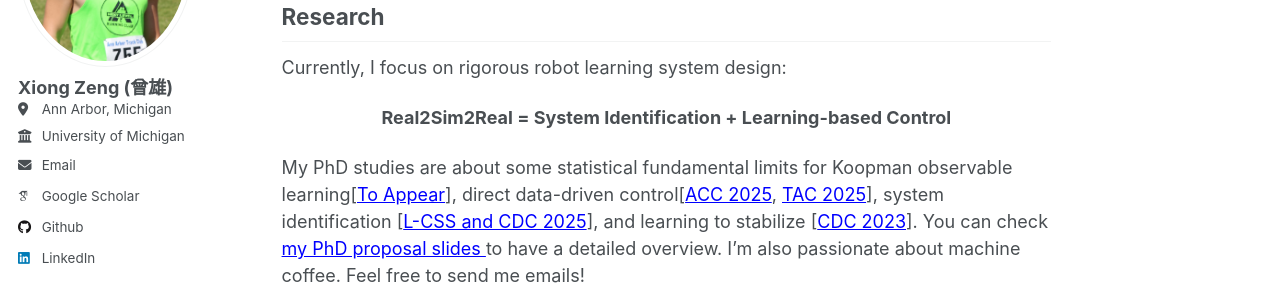
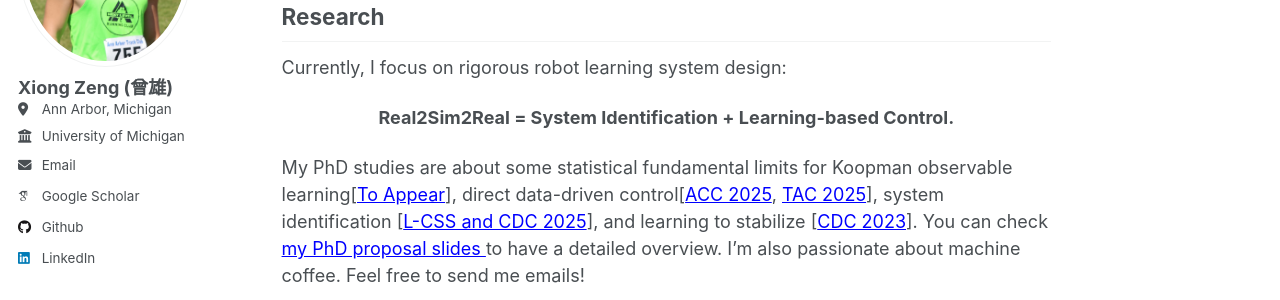
Before and after one commit to zengxiong111/zengxiong.github.io, a Jekyll site: the page built from _pages/about.md, in a window 1280 px wide and 900 px high. Shown: the part 244-544 px from the top of the window. Built offline with Jekyll 4.4.1, drawn with Linux system fonts in a browser that asks for light colours; some web fonts are replaced.

Commit message:
Update about.md

```diff
--- a/_pages/about.md
+++ b/_pages/about.md
@@ -13,7 +13,7 @@ I‘m a fifth-year Ph.D. student in UMich ECE department starting in the fall of
 
 Currently, I focus on rigorous robot learning system design:
 
-<p align="center"><b>Real2Sim2Real = System Identification + Learning-based Control</b></p>
+<p align="center"><b>Real2Sim2Real = System Identification + Learning-based Control.</b></p>
 
 
 My PhD studies are about some statistical fundamental limits for Koopman observable learning[<a href="https://scholar.google.com/citations?user=v4lWTTwAAAAJ&hl=en" style="color: blue;" target="_blank">To Appear</a>], direct data-driven control[<a href="https://web.eecs.umich.edu/~necmiye/pubs/ZengBO_acc25.pdf" style="color: blue;" target="_blank">ACC 2025</a>, <a href="https://arxiv.org/abs/2412.19705" style="color: blue;" target="_blank">TAC 2025</a>], system identification [<a href="https://arxiv.org/abs/2503.16817" style="color: blue;" target="_blank">L-CSS and CDC 2025</a>], and learning to stabilize [<a href="https://arxiv.org/abs/2311.11151" style="color: blue;" target="_blank">CDC 2023</a>].
```
